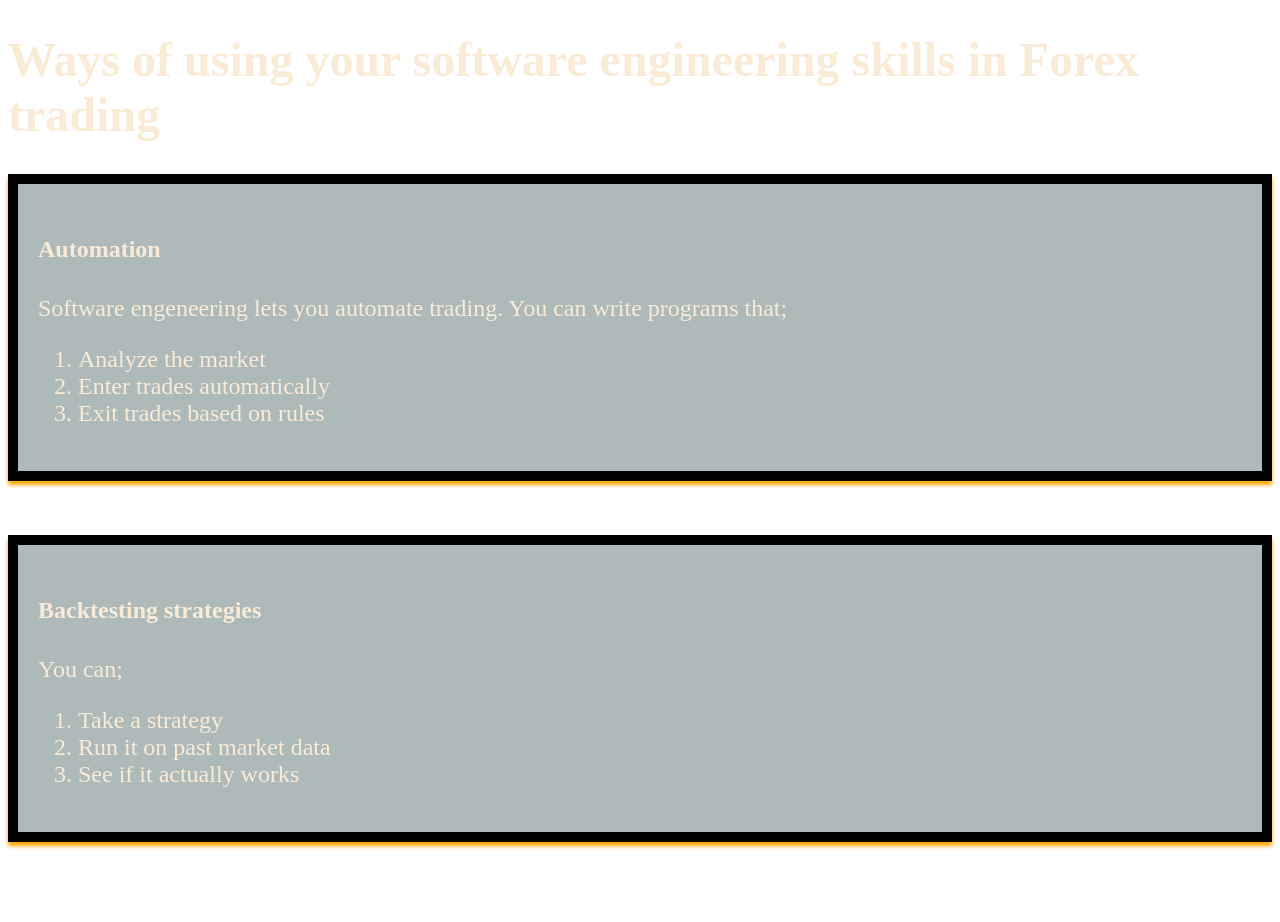
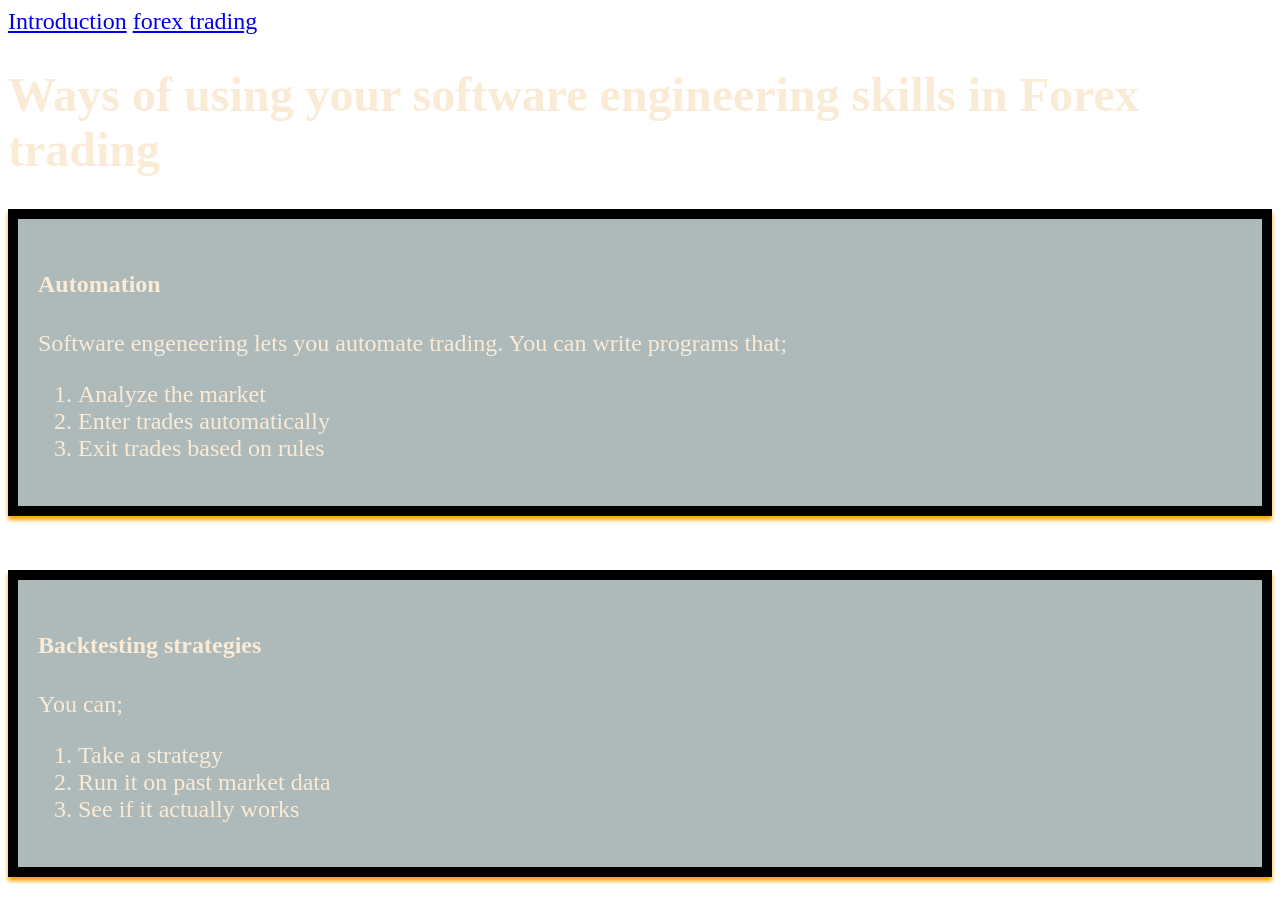
Before and after one commit to ricmusyoki-glitch/Mywebsite_repo, a plain HTML site: page software-forex.html in a window 1280 px wide. Drawn offline with Linux system fonts and the light colour scheme.

Commit message:
Modified software-forex.html

```diff
--- a/software-forex.html
+++ b/software-forex.html
@@ -7,6 +7,10 @@
     <link rel="stylesheet" href="software-forex.css">
 </head>
 <body>
+    <div>
+        <a href="intro.html">Introduction</a>
+        <a href="forex.html">forex trading</a>
+    </div>
     <div class="container">
         <h1>Ways of using your software engineering skills in Forex trading</h1>
         <div class="box">
```
